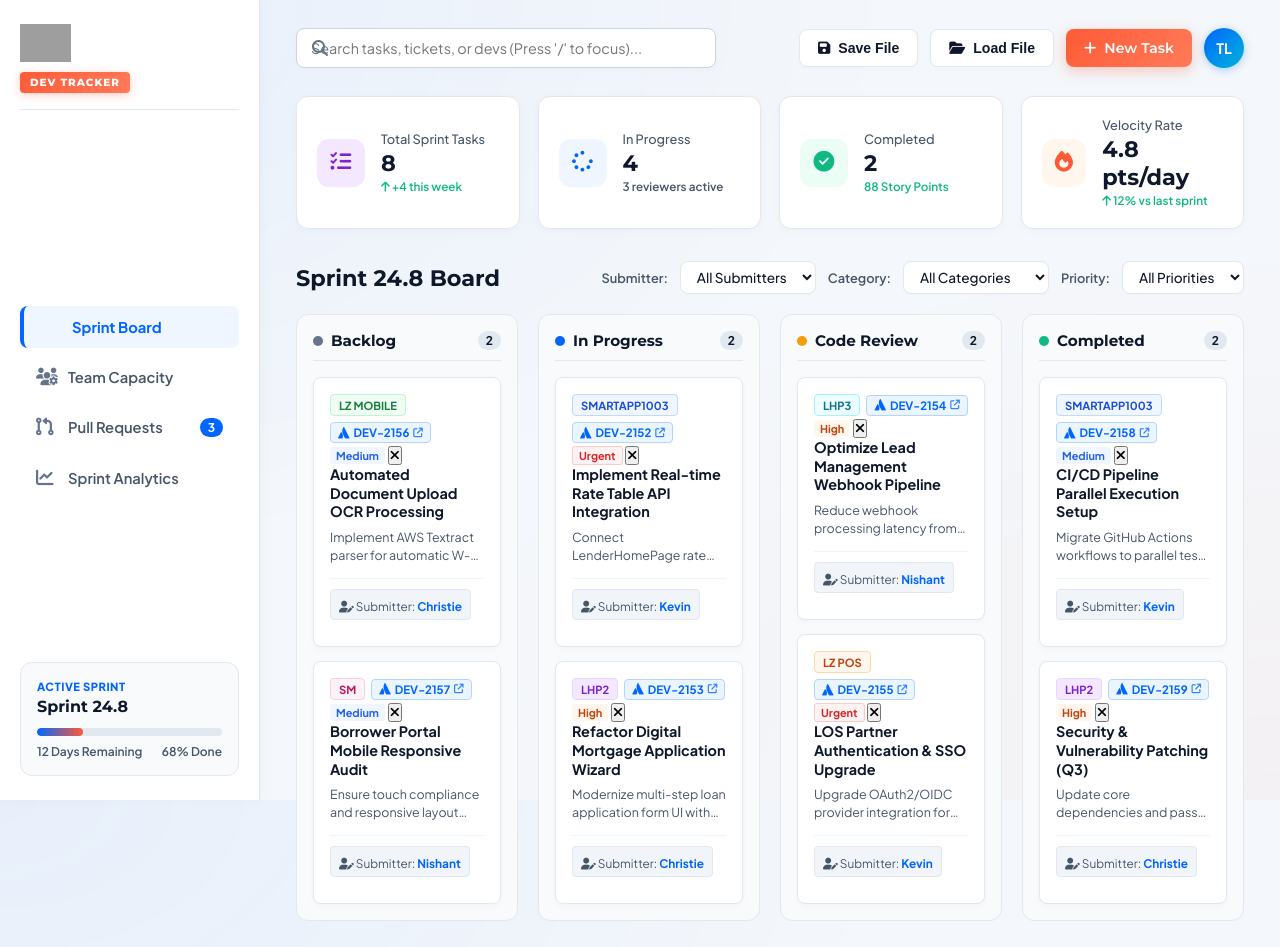
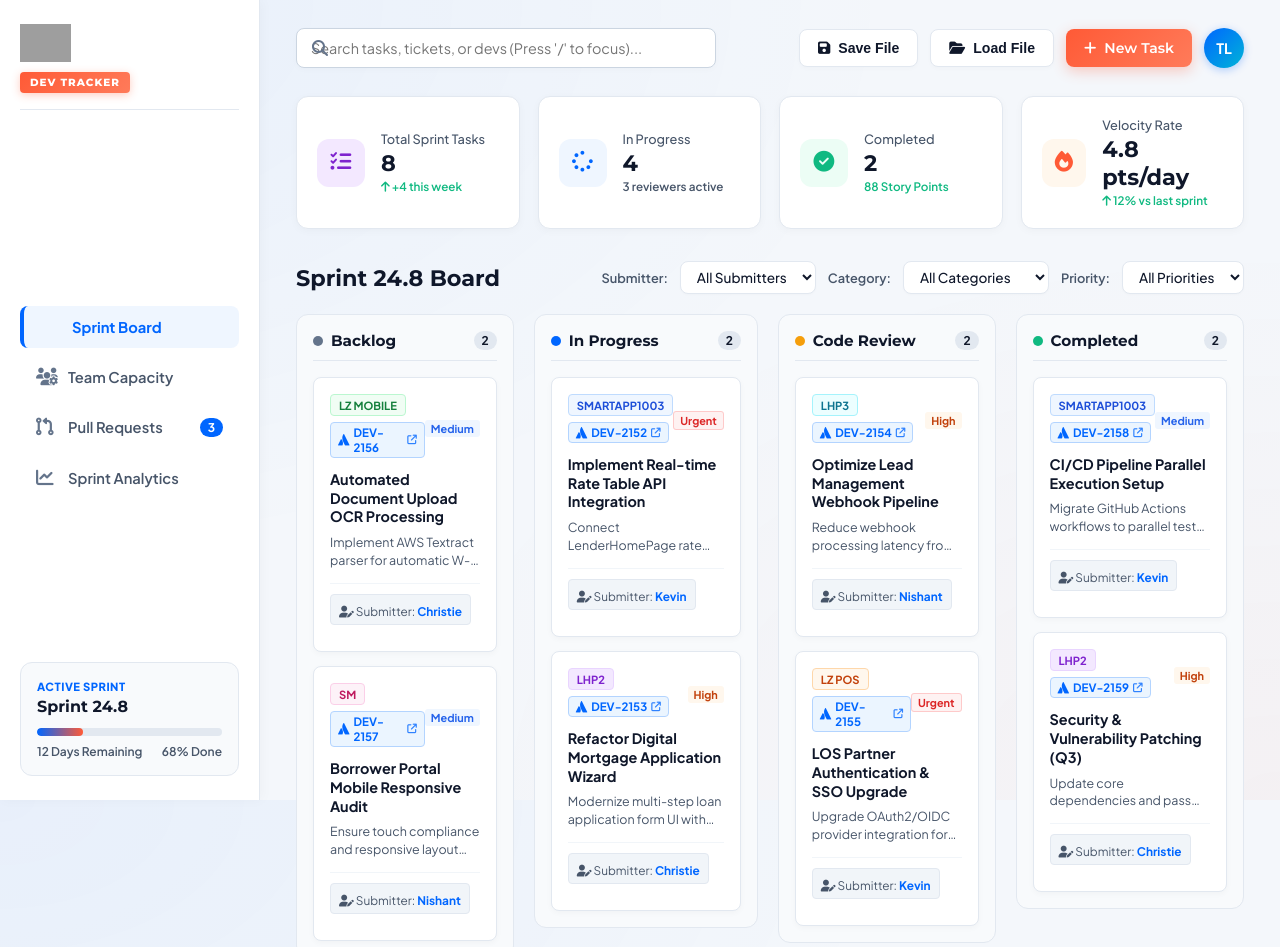
Before and after one commit to THREELabs/LHP-Dev-Tracker, a plain HTML site: page index.html in a window 1280 px wide. Shown: the top 947 px of the page. Drawn offline with Linux system fonts and the light colour scheme; grey boxes are pictures that could not be loaded; some icons are missing.

Commit message:
Remove delete X button from task card tiles

```diff
--- a/app.js
+++ b/app.js
@@ -386,7 +386,6 @@
       </div>
       <div class="header-right-tags">
         <span class="priority-pill priority-${task.priority.toLowerCase()}">${task.priority}</span>
-        <button class="btn-delete-card" title="Delete task"><i class="fa-solid fa-xmark"></i></button>
       </div>
     </div>
 
@@ -399,20 +398,6 @@
       </div>
     </div>
   `;
-
-  // Delete event listener
-  const btnDelete = card.querySelector(".btn-delete-card");
-  if (btnDelete) {
-    btnDelete.addEventListener("click", (e) => {
-      e.stopPropagation();
-      if (confirm(`Are you sure you want to delete task ${task.id}?`)) {
-        tasksState = tasksState.filter(t => t.id !== task.id);
-        saveTasksState();
-        renderBoard();
-        updateStats();
-      }
-    });
-  }
 
   // Drag and drop event listeners
   card.addEventListener("dragstart", (e) => {
--- a/styles.css
+++ b/styles.css
@@ -541,6 +541,13 @@
   box-shadow: 0 6px 18px rgba(0, 102, 255, 0.08);
 }
 
+.task-card-header {
+  display: flex;
+  justify-content: space-between;
+  align-items: center;
+  margin-bottom: 12px;
+}
+
 .header-left-tags {
   display: flex;
   align-items: center;
```
